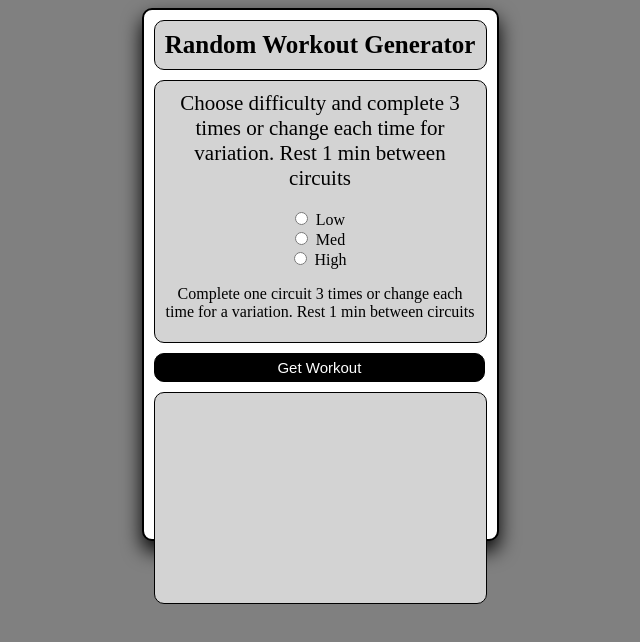
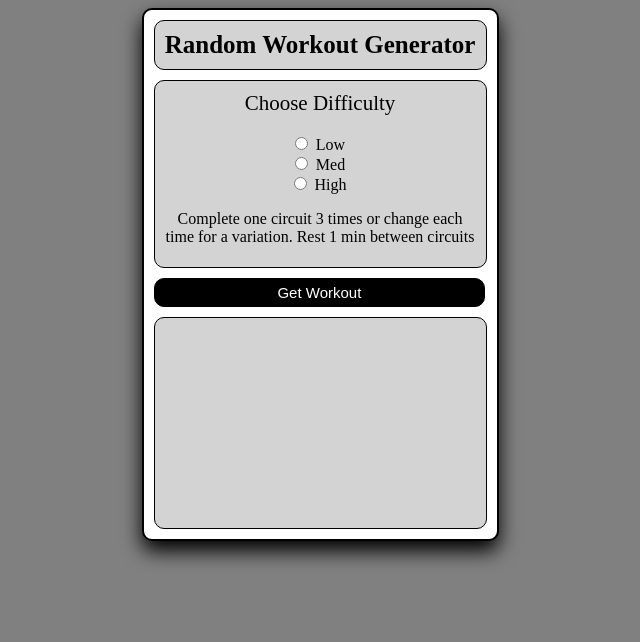
Before and after one commit to Tom-Lewis-Coder/React-Workout-Generator, a React (Create React App) app: page / in a window 1280 px wide. Shown: the top 642 px of the page, without its empty margins (320-960 px from the left). Built offline with nearby package versions, Linux system fonts and the light colour scheme.

Commit message:
updated form component

```diff
--- a/src/App.js
+++ b/src/App.js
@@ -24,7 +24,7 @@ function App() {
   return (
     <div className='container' >
       <Header title={'Random Workout Generator'} />
-      <Form title={'Choose difficulty and complete 3 times or change each time for variation. Rest 1 min between circuits'} onChange={getDifficulty} />
+      <Form title={'Choose Difficulty'} onChange={getDifficulty} />
       <Button onClick={getWorkout} title={'Get Workout'} />
       <WorkoutDisplay workout={workout} />
     </div>
```
